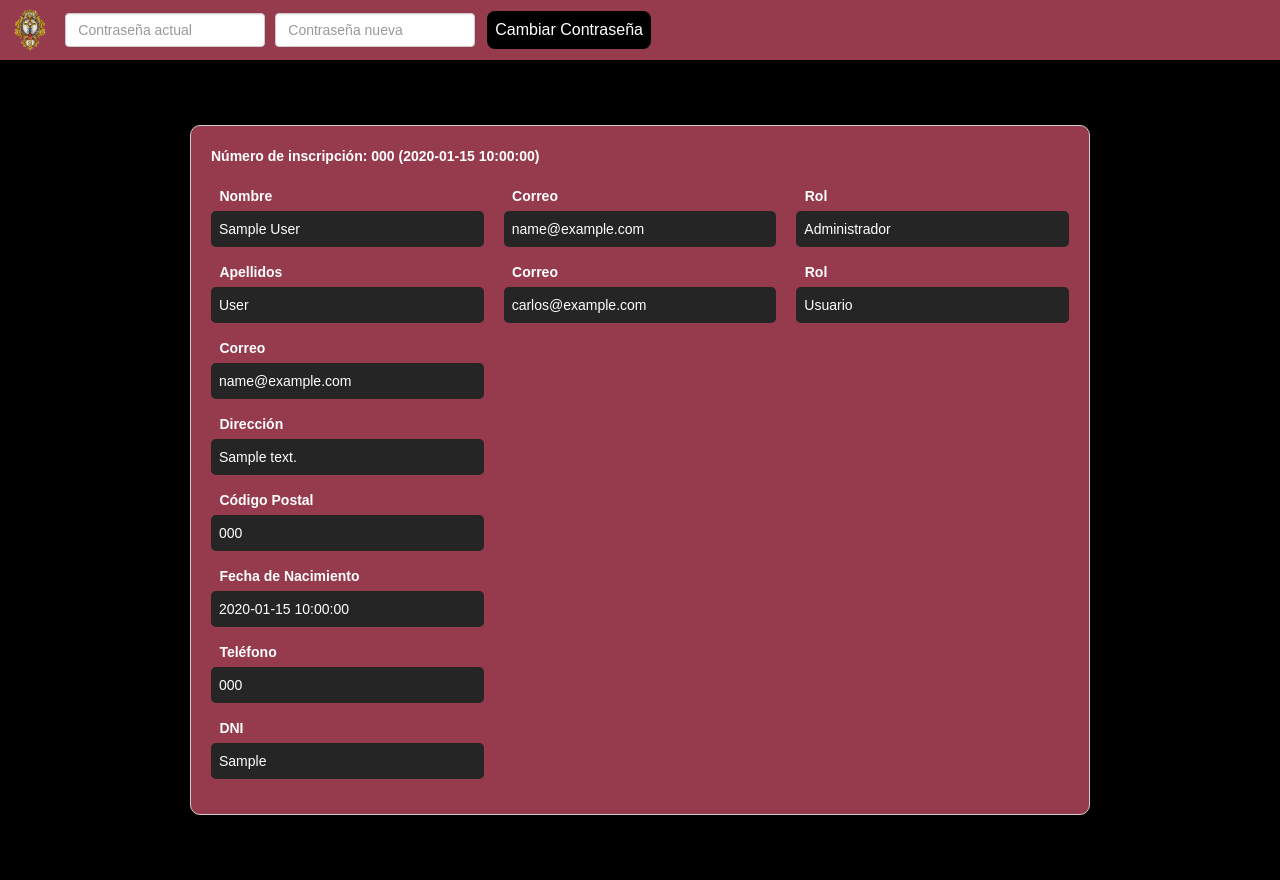
After one commit to GoldMane01/cofradiadb, a PHP site: page /home.php in a window 1280 px wide. The commit adds this page. Run offline with PHP 8.4, Linux system fonts and the light colour scheme; the visitor is signed in with stand-in values (Sample User, id 1); tables that the repository leaves empty or names only in its code hold one stand-in row (values such as "Sample post"); a stand-in replaces the project's code that opens the database connection.

Commit message:
Added user homepage

```diff
--- /dev/null
+++ b/home.php
@@ -0,0 +1,143 @@
+<?php
+session_start();
+require 'config.php';
+
+//error_reporting(E_ALL);
+//ini_set('display_errors', 1);
+
+$user_id = $_SESSION['user_id'];
+$stmt = $pdo->prepare("SELECT name, surname, dni, inscription_n, birthdate, phone_number, email, address, postal_code, signed FROM user WHERE id = ?");
+$stmt->execute([$user_id]);
+$user = $stmt->fetch(PDO::FETCH_ASSOC);
+$stmt = $pdo->prepare("SELECT inscription_number, date_incorporated FROM inscriptions WHERE user_id = ?");
+$stmt->execute([$user_id]);
+$inscription = $stmt->fetch(PDO::FETCH_ASSOC);
+/*$stmt = $pdo->prepare("SELECT year, observation, role FROM san_anton WHERE user_id = ?");
+$stmt->execute([$user_id]);
+$anton = $stmt->fetch(PDO::FETCH_ASSOC);
+$stmt = $pdo->prepare("SELECT section, tunic, cape, role FROM viernes_dolores WHERE user_id = ?");
+$stmt->execute([$user_id]);
+$viernes = $stmt->fetch(PDO::FETCH_ASSOC);*/
+
+$pass_msg = "";
+
+try {
+    if ($_SERVER['REQUEST_METHOD'] === 'POST') {
+
+        $opass = $_POST['opassword'] ?? '';
+        $npass = $_POST['npassword'] ?? '';
+
+        $stmt = $pdo->prepare("SELECT password FROM user WHERE id = ?");
+        $stmt->execute([$user_id]);
+        $new_pass = $stmt->fetch();
+
+        if (!password_verify($opass, $new_pass['password'])) {
+            $pass_msg = "Error: La contraseña antigua es incorrecta";
+        }
+        else {
+            $hashed_new_pass = password_hash($npass, PASSWORD_DEFAULT);
+            $stmt = $pdo->prepare("UPDATE user SET password = ? WHERE id = ?");
+            $stmt->execute([$hashed_new_pass, $user_id]);
+            $pass_msg = "La contraseña se ha actualizado";
+        }
+    }
+
+} catch (PDOException $e) {
+    echo 'Database error: ' . $e->getMessage();
+    exit;
+}
+
+?>
+<!DOCTYPE html>
+<html lang="en">
+<head>
+    <meta charset="UTF-8">
+    <meta name="viewport" content="width=device-width, initial-scale=1.0">
+    <link rel="stylesheet" href="https://maxcdn.bootstrapcdn.com/bootstrap/3.4.1/css/bootstrap.min.css">
+    <script src="https://ajax.googleapis.com/ajax/libs/jquery/3.7.1/jquery.min.js"></script>
+    <script src="https://maxcdn.bootstrapcdn.com/bootstrap/3.4.1/js/bootstrap.min.js"></script>
+    <title>Homepage</title>
+    <link rel="stylesheet" href="styles/home.css">
+</head>
+<body>
+<header>
+  <a href="index.php">
+    <img src="img/logo.png" alt="Logo" style="height: 50px;">
+  </a>
+  <?php if ($pass_msg): ?>
+    <p class="error" style="color: white; margin: 0 10px;"><?= htmlspecialchars($pass_msg) ?></p>
+  <?php endif; ?>
+
+  <form method="post" action="" class="login-form">
+    <input type="password" id="opassword" name="opassword" class="form-control rounded-pill" style="width: 200px;" placeholder="Contraseña actual" required>
+    <input type="password" id="npassword" name="npassword" class="form-control rounded-pill" style="width: 200px;" placeholder="Contraseña nueva" required>
+    <input type="submit" value="Cambiar Contraseña" class="login-btn">
+  </form>
+</header>
+
+<div style="display: flex; justify-content: center; align-items: center; padding: 40px;">
+    <div class="box">
+        <div class="inscription">Número de inscripción: <?= htmlspecialchars($inscription['inscription_number']) ?> (<?= htmlspecialchars($inscription['date_incorporated']) ?>)</div>
+    <div class="three-columns">
+        <div class="column">
+        <div class="item">
+            <div class="label">Nombre</div>
+            <div class="value"><?= htmlspecialchars($user['name']) ?></div>
+        </div>
+        <div class="item">
+            <div class="label">Apellidos</div>
+            <div class="value"><?= htmlspecialchars($user['surname']) ?></div>
+        </div>
+        <div class="item">
+            <div class="label">Correo</div>
+            <div class="value"><?= htmlspecialchars($user['email']) ?></div>
+        </div>
+        <div class="item">
+            <div class="label">Dirección</div>
+            <div class="value"><?= htmlspecialchars($user['address']) ?></div>
+        </div>
+        <div class="item">
+            <div class="label">Código Postal</div>
+            <div class="value"><?= htmlspecialchars($user['postal_code']) ?></div>
+        </div>
+        <div class="item">
+            <div class="label">Fecha de Nacimiento</div>
+            <div class="value"><?= htmlspecialchars($user['birthdate']) ?></div>
+        </div>
+        <div class="item">
+            <div class="label">Teléfono</div>
+            <div class="value"><?= htmlspecialchars($user['phone_number']) ?></div>
+        </div>
+        <div class="item">
+            <div class="label">DNI</div>
+            <div class="value"><?= htmlspecialchars($user['dni']) ?></div>
+        </div>
+        </div>
+
+        <div class="column">
+        <div class="item">
+            <div class="label">Correo</div>
+            <div class="value"><?= htmlspecialchars($user['email']) ?></div>
+        </div>
+        <div class="item">
+            <div class="label">Correo</div>
+            <div class="value">carlos@example.com</div>
+        </div>
+        </div>
+
+        <div class="column">
+        <div class="item">
+            <div class="label">Rol</div>
+            <div class="value">Administrador</div>
+        </div>
+        <div class="item">
+            <div class="label">Rol</div>
+            <div class="value">Usuario</div>
+        </div>
+        </div>
+    </div>
+    </div>
+</div>
+
+</body>
+</html>
--- /dev/null
+++ b/styles/home.css
@@ -0,0 +1,85 @@
+body {
+    font-family: Arial, sans-serif;
+    margin: 0;
+    padding: 0;
+    background-color: black;
+}
+
+header {
+    background-color: #963b4e;
+    padding: 5px;
+    text-align: left;
+    display: flex;
+    align-items: center;
+    gap: 10px;
+}
+
+
+.box {
+	border: 1px solid #ccc;
+	border-radius: 10px;
+	padding: 20px;
+	background: #963b4e;
+	box-shadow: 0 2px 8px rgba(0,0,0,0.05);
+	width: 75%;
+	margin: 25px;
+	align-items: center;
+}
+
+.three-columns {
+	display: flex;
+	gap: 20px;
+	flex-wrap: wrap;
+}
+
+.column {
+	flex: 1;
+	min-width: 200px;
+}
+
+.item {
+	margin-bottom: 15px;
+}
+
+.label {
+	font-weight: bold;
+	color: #ffffff;
+	margin-bottom: 10px;
+	font-size: 100% !important;
+}
+
+.value {
+	background: #252525;
+	color: #ffffff;
+	padding: 8px;
+	border-radius: 5px;
+	margin-top: 5px;
+}
+
+.inscription {
+	font-weight: bold;
+	color: #ffffff;
+	margin-bottom: 20px;
+	font-size: 100% !important;
+}
+
+.login-btn {
+    background-color: black;
+    border: none;
+    color: white;
+    padding: 8px;
+    text-align: center;
+    text-decoration: none;
+    display: inline-block;
+    font-size: 16px;
+    margin: 4px 2px;
+    cursor: pointer;
+    border-radius: 8px;
+}
+
+.login-form {
+    display: flex;
+    align-items: center;
+    gap: 10px;
+    margin: 0;
+}
--- a/style.css
+++ b/styles/style.css
@@ -46,7 +46,7 @@ h2 {
 .image-text-left {
     width: 100%;
     height: 600px;
-    background-image: url('img/virgensm.webp');
+    background-image: url('../img/virgensm.webp');
     background-size: cover;
     background-position: center;
     display: flex;
@@ -66,7 +66,7 @@ h2 {
 .image-text-right {
     width: 100%;
     height: 600px;
-    background-image: url('img/cristosm.webp');
+    background-image: url('../img/cristosm.webp');
     background-size: cover;
     background-position: center;
     display: flex;
```
Also changed, not shown: index.php (+5 -4 lines).
